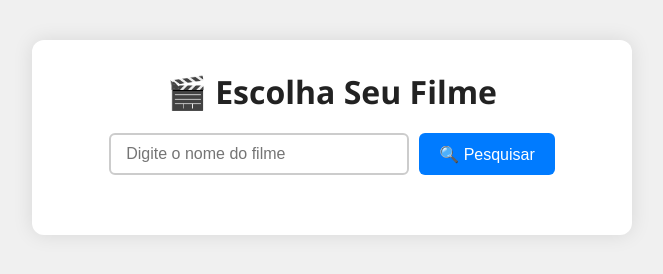
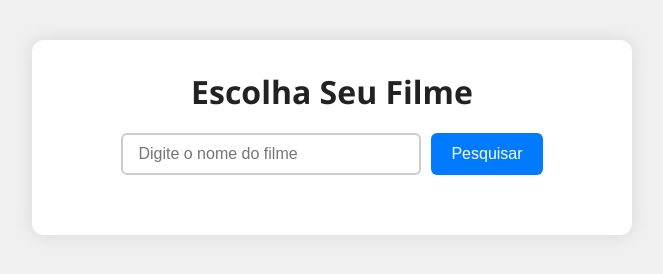
Before and after one commit to uranioradioativo/Buscar-Fimes, a plain HTML site: page index.html in a window 1280 px wide. Shown: the whole page, without its empty margins (308-971 px from the left). Drawn offline with Linux system fonts and the light colour scheme.

Commit message:
Update index.html

```diff
--- a/index.html
+++ b/index.html
@@ -3,12 +3,12 @@
 <head>
   <meta charset="UTF-8" />
   <meta name="viewport" content="width=device-width, initial-scale=1.0" />
-  <title>🎬 Busca de Filmes</title>
+  <title>Busca de Filmes</title>
   <link rel="stylesheet" href="style.css" />
 </head>
 <body>
   <div class="container">
-    <h1>🎬 Escolha Seu Filme</h1>
+    <h1>Escolha Seu Filme</h1>
     <div class="search-bar">
       <input
         type="text"
@@ -16,7 +16,7 @@
         placeholder="Digite o nome do filme"
         aria-label="Nome do filme"
       />
-      <button onclick="BuscarFilme()">🔍 Pesquisar</button>
+      <button onclick="BuscarFilme()">Pesquisar</button>
     </div>
     <div id="resultado"></div>
   </div>
```
